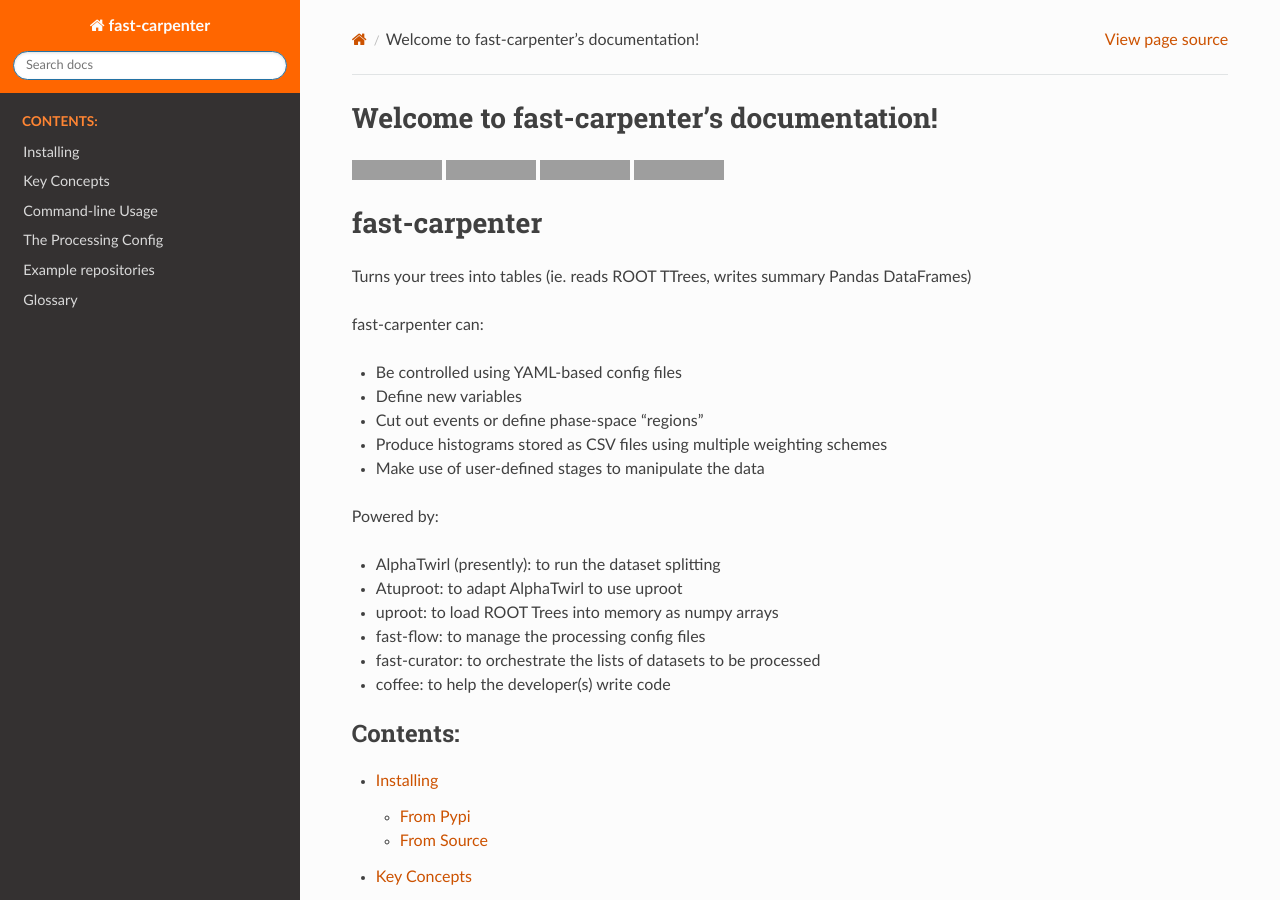
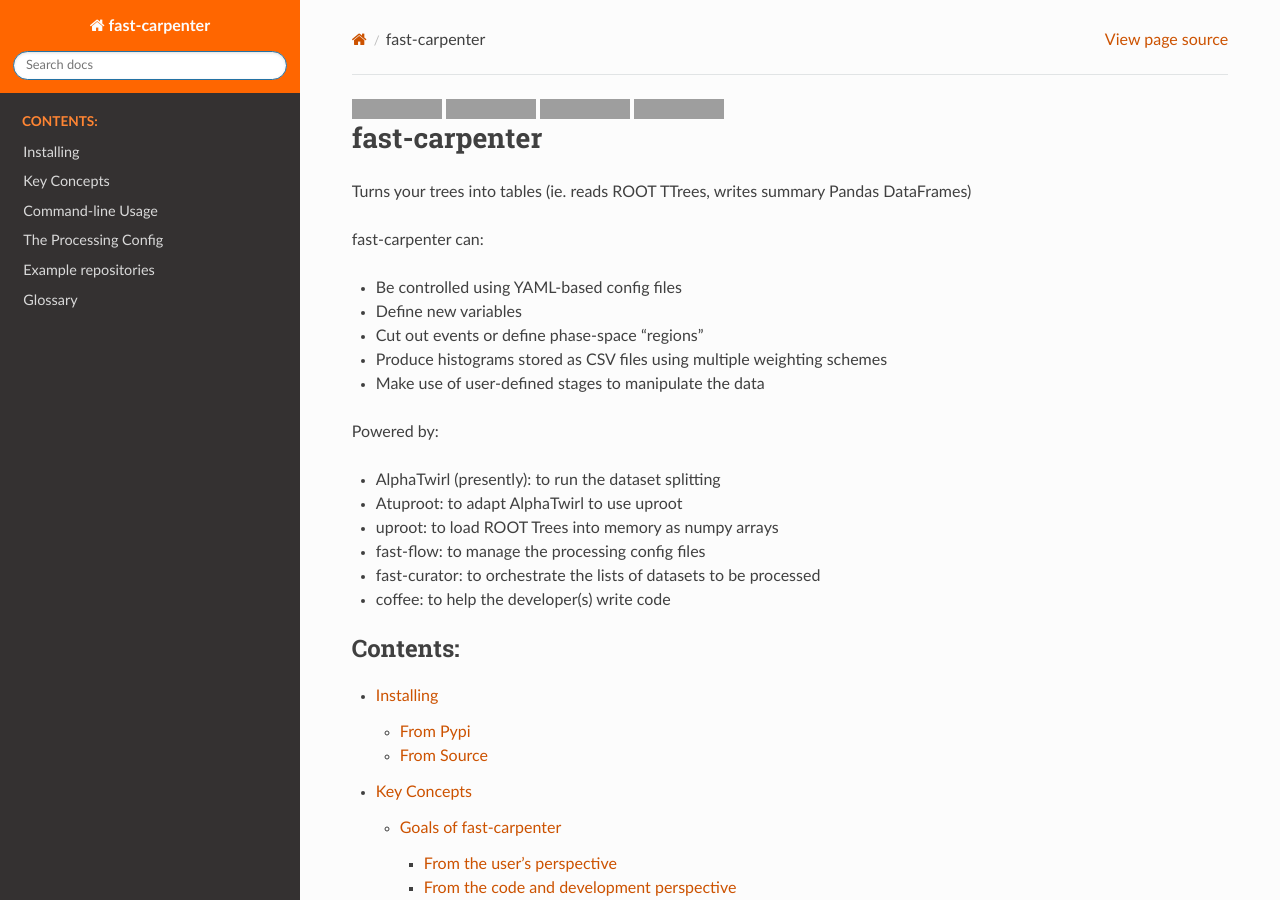
Before and after one commit to FAST-HEP/fast-carpenter, a Sphinx documentation site: the page built from docs/index.rst, in a window 1280 px wide and 900 px high. Built offline with Sphinx 7.4.7 and the Read the Docs theme 2.0.0, drawn with Linux system fonts in a browser that asks for light colours; grey boxes are pictures that could not be loaded.

Commit message:
Remove unnessecary title line

```diff
--- a/docs/index.rst
+++ b/docs/index.rst
@@ -1,6 +1,3 @@
-Welcome to fast-carpenter's documentation!
-==========================================
-
 .. include:: ../README.rst
    :end-before: Installation and usage
 
```
